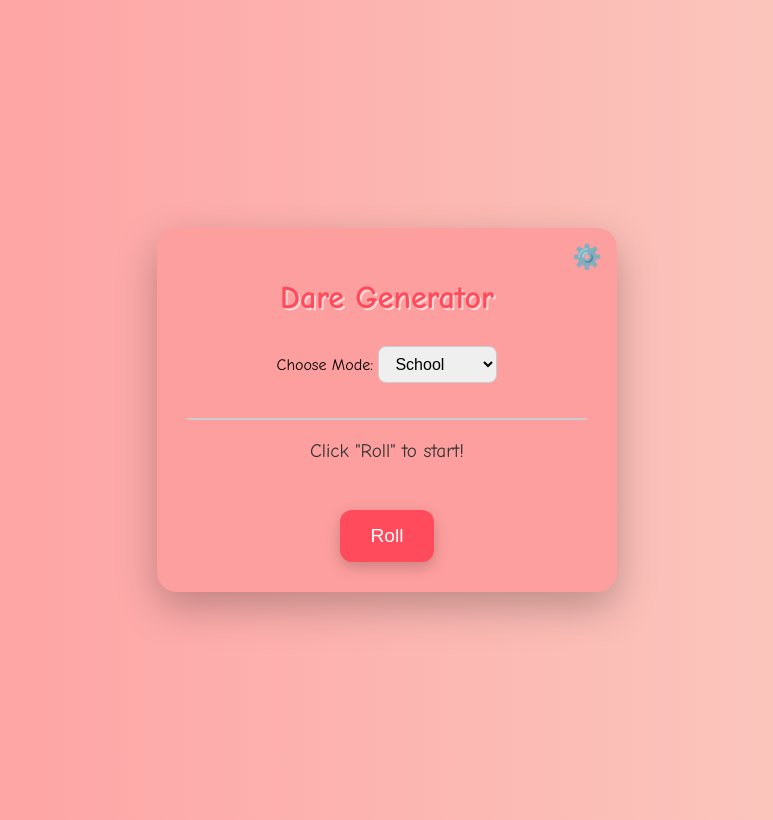
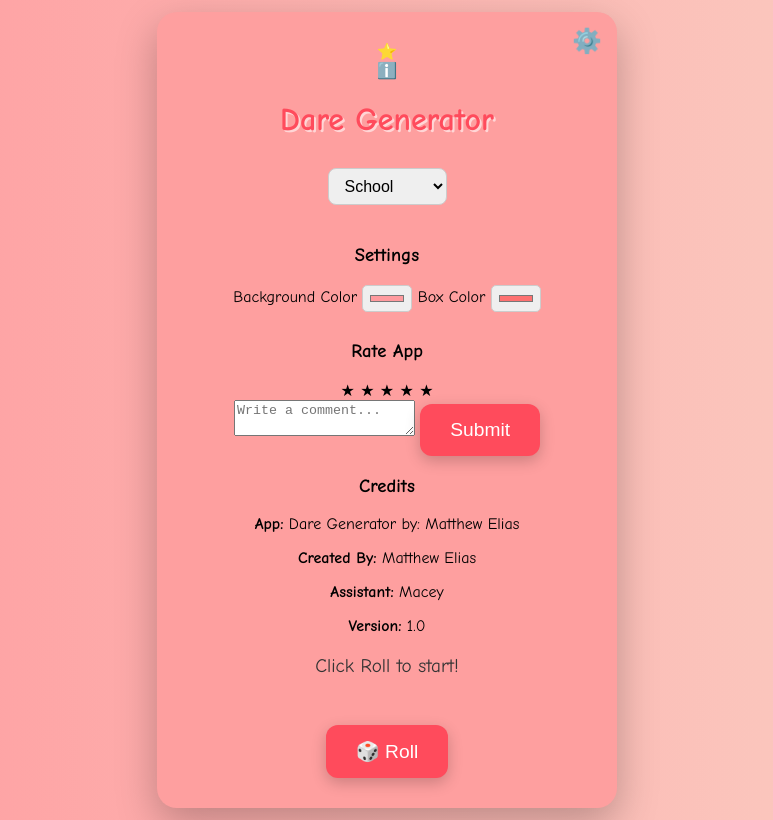
Before and after one commit to matthewglestien-droid/dare-game, a plain HTML site: page index.html in a window 1280 px wide. Shown: the whole page, without its empty margins (253-1026 px from the left). Drawn offline with Linux system fonts and the light colour scheme.

Commit message:
Refactor index.html to enhance app features

```diff
--- a/index.html
+++ b/index.html
@@ -2,41 +2,89 @@
 <html lang="en">
 <head>
     <meta charset="UTF-8">
+    <!DOCTYPE html>
+<html lang="en">
+<head>
+    <meta charset="UTF-8">
+
+    <!-- App title -->
+    <title>Dare Generator</title>
+
+    <!-- PWA manifest -->
+    <link rel="manifest" href="manifest.json">
+
+    <!-- Mobile support (IMPORTANT) -->
+    <meta name="theme-color" content="#fe7171">
+    <meta name="viewport" content="width=device-width, initial-scale=1.0">
+
+    <!-- Styles -->
+    <link rel="stylesheet" href="style.css">
+</head>
+<body>
+
     <meta name="viewport" content="width=device-width, initial-scale=1.0">
     <title>Dare Generator</title>
     <link rel="stylesheet" href="style.css">
 </head>
 <body>
+
 <div class="app" id="appBox">
-        <!-- Settings gear icon -->
-        <div id="settingsIcon">⚙️</div>
+
+    <div class="top-icons">
+        <div id="settingsIcon" class="icon">⚙️</div>
+        <div id="ratingIcon" class="icon">⭐</div>
+        <div id="creditsIcon" class="icon">ℹ️</div>
+    </div>
 
     <h1>Dare Generator</h1>
 
-        <!-- Mode selector -->
-        <label for="modeSelect">Choose Mode:</label>
     <select id="modeSelect">
         <option value="school">School</option>
         <option value="funny">Funny</option>
         <option value="challenge">Challenge</option>
     </select>
 
-        <!-- Settings panel -->
-        <div class="settings-panel" id="settingsPanel">
-            <h2>Settings</h2>
-            <label for="bgColorPicker">Page Background Color:</label>
+    <!-- SETTINGS -->
+    <div class="panel" id="settingsPanel">
+        <h3>Settings</h3>
+        <label>Background Color</label>
         <input type="color" id="bgColorPicker" value="#ff9a9e">
 
-            <label for="boxColorPicker">Box Color:</label>
-            <input type="color" id="boxColorPicker" value="#fe9f9f">
+        <label>Box Color</label>
+        <input type="color" id="boxColorPicker" value="#fe7171">
     </div>
 
-        <div id="dareText">Click "Roll" to start!</div>
-        <button id="rollButton">Roll</button>
+    <!-- RATING -->
+    <div class="panel" id="ratingPanel">
+        <h3>Rate App</h3>
+        <div class="rating" id="appRating">
+            <span data-value="1">★</span>
+            <span data-value="2">★</span>
+            <span data-value="3">★</span>
+            <span data-value="4">★</span>
+            <span data-value="5">★</span>
         </div>
 
-    <!-- Sound effect -->
+        <textarea id="commentInput" placeholder="Write a comment..."></textarea>
+        <button id="submitReview">Submit</button>
+        <div id="comments"></div>
+    </div>
+
+    <!-- CREDITS -->
+    <div class="panel" id="creditsPanel">
+        <h3>Credits</h3>
+        <p><strong>App:</strong> Dare Generator by: Matthew Elias</p>
+        <p><strong>Created By:</strong> Matthew Elias</p>
+        <p><strong>Assistant:</strong> Macey</p>
+        <p><strong>Version:</strong> 1.0</p>
+    </div>
+
+    <div id="dareText">Click Roll to start!</div>
+    <button id="rollButton">🎲 Roll</button>
+</div>
+
 <audio id="rollSound" src="roll-sound.mp3"></audio>
+<audio id="settingsSound" src="Sound Effect - Mouse Click.mp3"></audio>
 
 <script src="dare-app.js"></script>
 </body>
```
Lines whose indentation alone changed are shown as unchanged.
